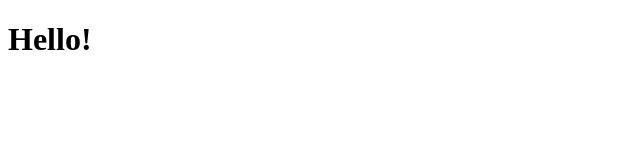
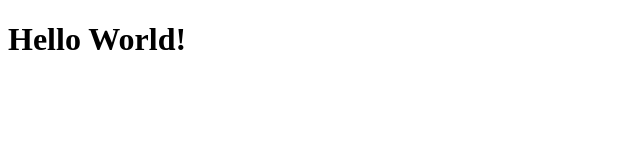
Before and after one commit to 330Test/330TestRepo, a plain HTML site: page index.html in a window 1280 px wide. Shown: the whole page, without its empty margins (0-640 px from the left). Drawn offline with Linux system fonts and the light colour scheme.

Commit message:
modified index

```diff
--- a/index.html
+++ b/index.html
@@ -8,7 +8,7 @@
 </head>
 <body>
 
-  <h1>Hello!</h1>
+  <h1>Hello World!</h1>
 
 </body>
 </html>
```
